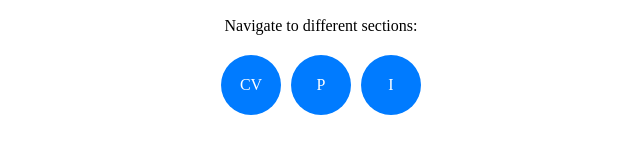
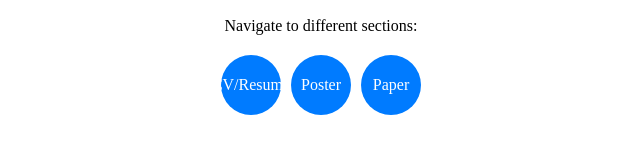
Before and after one commit to Mokhwalee/moka_cv, a plain HTML site: page index.html in a window 1280 px wide. Shown: the part 358-512 px from the top of the page, without its empty margins (319-959 px from the left). Drawn offline with Linux system fonts and the light colour scheme.

Commit message:
Update index.html

```diff
--- a/index.html
+++ b/index.html
@@ -56,9 +56,9 @@
     <h1>Welcome to Mokhwa's Website</h1>
     <p>Navigate to different sections:</p>
     <div class="nav-icons">
-        <a href="cv.html" title="CV">CV</a>
-        <a href="poster.html" title="Poster">P</a>
-        <a href="ieee.html" title="IEEE">I</a>
+        <a href="cv.html" title="CV">CV/Resume</a>
+        <a href="poster.html" title="Poster">Poster</a>
+        <a href="ieee.html" title="IEEE">Paper</a>
     </div>
 </body>
 </html>
```
